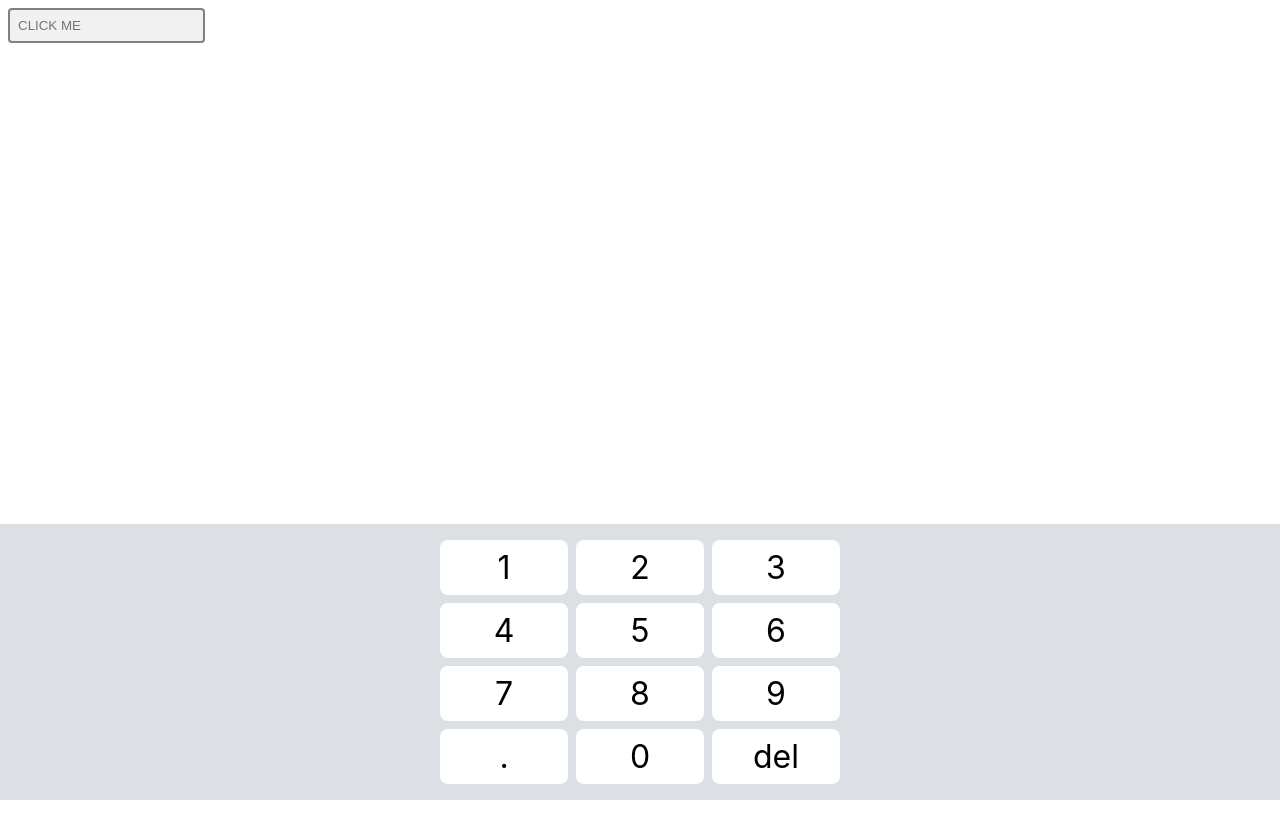
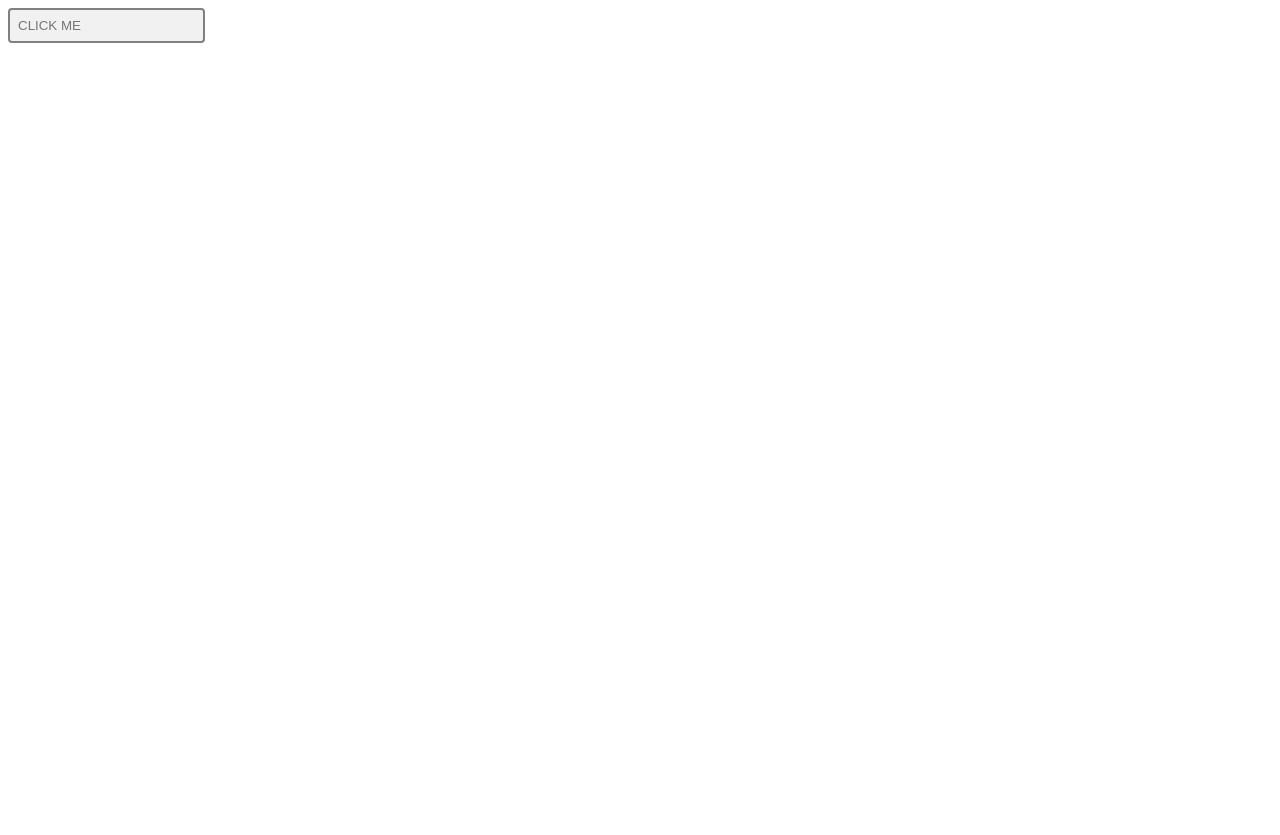
Before and after one commit to andymcgunagle/custom-react-keyboard, a React (Create React App) app: page / in a window 1280 px wide. Before the commit the page ends 800 px from the top, so only its background shows below. Built offline with nearby package versions, Linux system fonts and the light colour scheme.

Commit message:
Setting initial state of showKeyboard to false.

```diff
--- a/src/App.tsx
+++ b/src/App.tsx
@@ -75,7 +75,7 @@ const Key = styled.div`
 
 export default function App() {
   const [myInput, setMyInput] = useState('');
-  const [showKeyboard, setShowKeyboard] = useState(true);
+  const [showKeyboard, setShowKeyboard] = useState(false);
 
   const keys = [
     '1',
```
